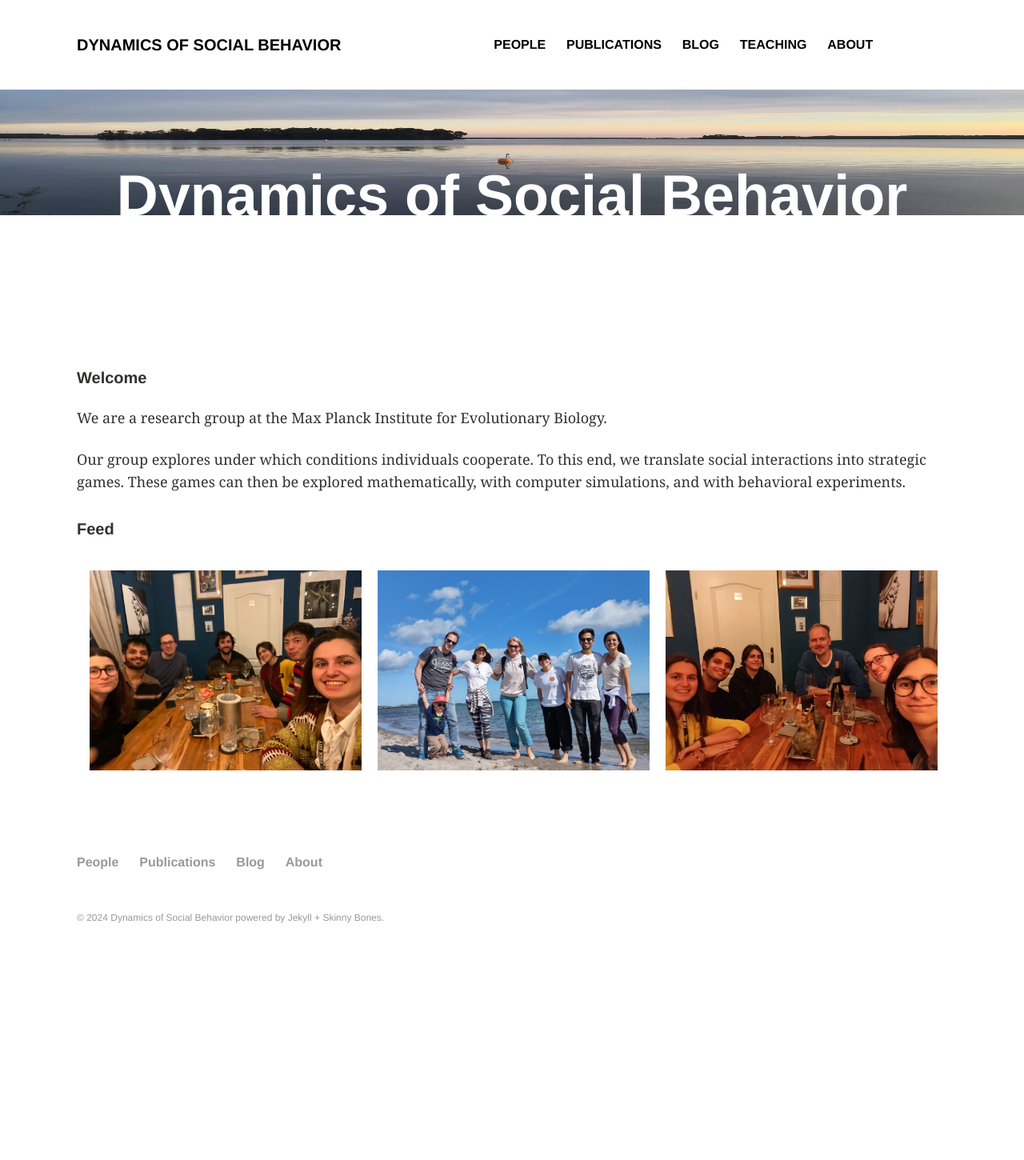
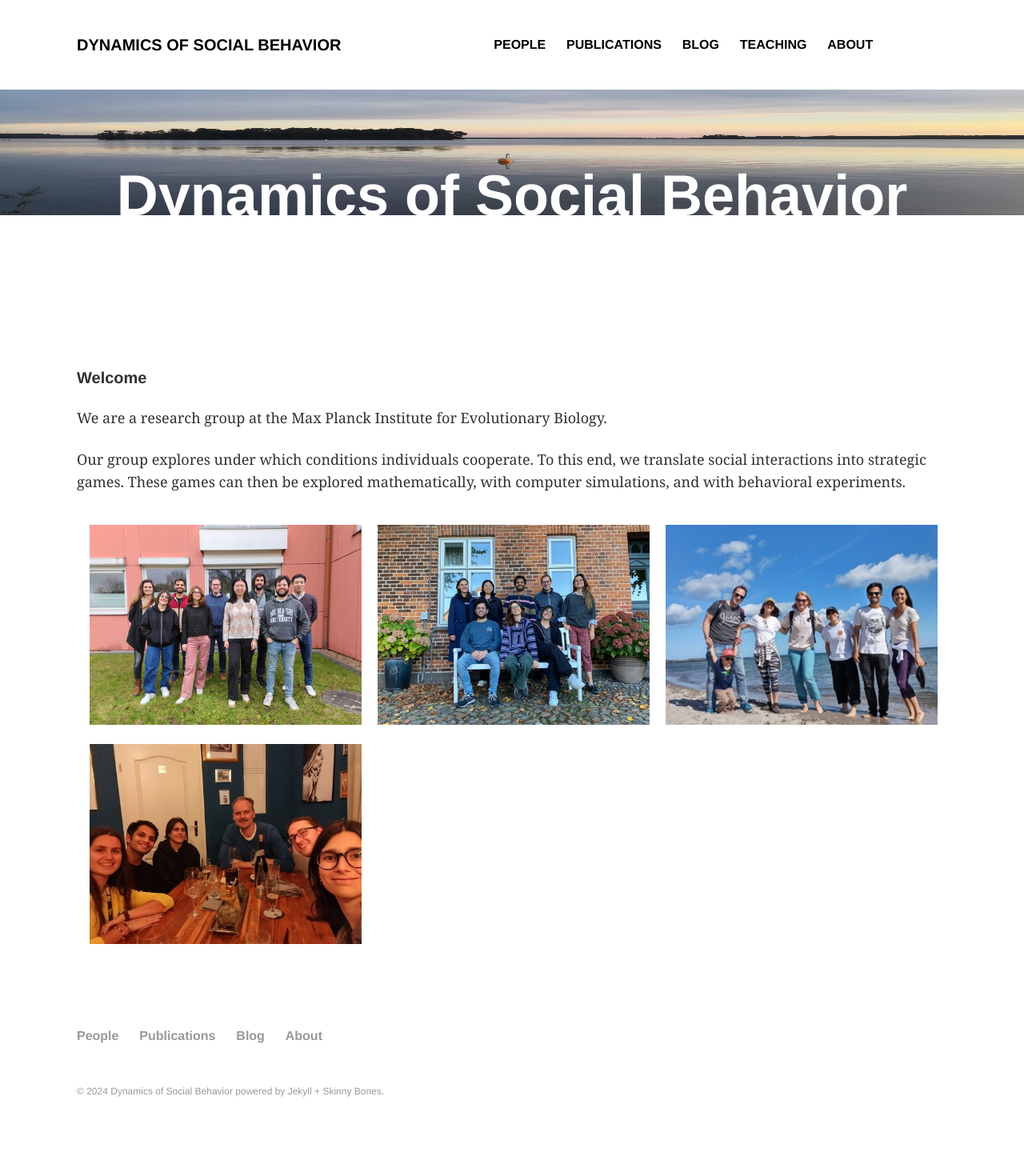
Before and after one commit to DYNOSOBs/social-behaviour, a Jekyll site: the page built from index.md, in a window 1280 px wide. Shown: the whole page at 80% size. Built offline with Jekyll 4.4.1, drawn with Linux system fonts in a browser that asks for light colours; before the commit the page ends 1233 px from its top, so only the background shows below that.

Commit message:
feed update

```diff
--- a/index.md
+++ b/index.md
@@ -14,6 +14,4 @@ translate social interactions into strategic games. These games can then be
 explored mathematically, with computer simulations, and with behavioral
 experiments.
 
-<h5>Feed</h5>
-
 {% include image-gallery.html folder="feed-imgs" %}
```
Also changed, not shown: feed-imgs/2022-group-dinner.jpg (added), feed-imgs/2022-summer-trip.jpg (added), feed-imgs/2023-02-visitor-dinner.jpeg (deleted), feed-imgs/2023-11-retreat.jpg (added), feed-imgs/2024-02-group.jpg (added), original-images-feed/2022-group-dinner.jpg (renamed from feed-imgs/2022-group-dinner.jpeg), original-images-feed/2022-summer-trip.jpg (renamed from feed-imgs/2022-summer-trip.jpeg), original-images-feed/2023-11-retreat.jpg (added), 8 other files.
